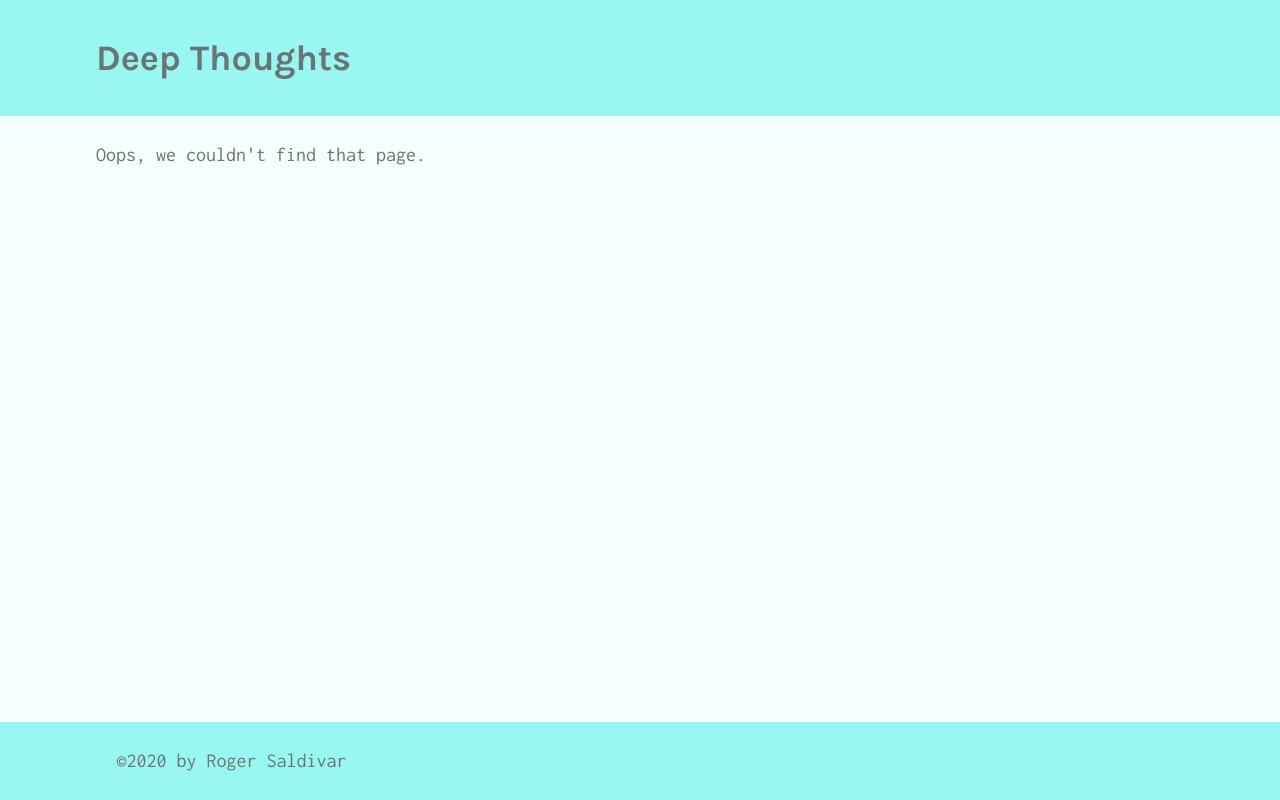
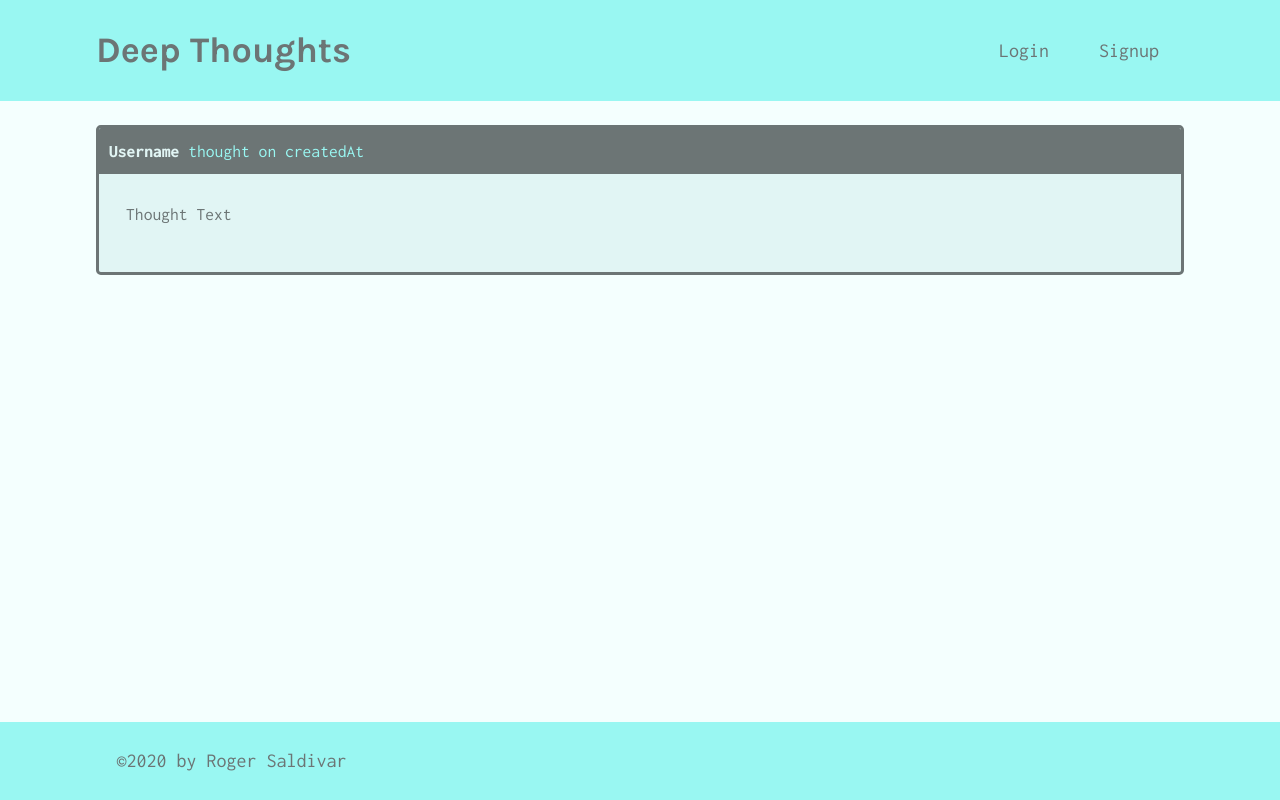
Before and after one commit to salgorog/deep-thoughts4, a React (Create React App) app in the folder client/: page /thought/1 in a window 1280 px wide. Built offline with nearby package versions, Linux system fonts and the light colour scheme.

Commit message:
implemented the Navigation LInks and URL Parameters

```diff
--- a/client/src/App.js
+++ b/client/src/App.js
@@ -31,8 +31,8 @@
               <Route exact path="/" component={Home} />
               <Route exact path="/login" component={Login} />
               <Route exact path="/signup" component={Signup} />
-              <Route exact path="/profile" component={Profile} />
-              <Route exact path="/thought" component={SingleThought} />
+              <Route exact path="/profile/:username?" component={Profile} />
+              <Route exact path="/thought/:id" component={SingleThought} />
 
               <Route component={NoMatch} />
             </Switch>
--- a/client/src/components/Header/index.js
+++ b/client/src/components/Header/index.js
@@ -1,10 +1,18 @@
 import React from 'react';
+import { Link } from 'react-router-dom';
 
 const Header = () => {
   return (
     <header className="bg-secondary mb-4 py-2 flex-row align-center">
       <div className="container flex-row justify-space-between-lg justify-center align-center">
-        <h1>Deep Thoughts</h1>
+        <Link to="/">
+          <h1>Deep Thoughts</h1>
+        </Link>
+
+        <nav className="text-center">
+          <Link to="/login">Login</Link>
+          <Link to="/signup">Signup</Link>
+        </nav>
       </div>
     </header>
   );
--- a/client/src/components/ThoughtList/index.js
+++ b/client/src/components/ThoughtList/index.js
@@ -1,4 +1,5 @@
 import React from 'react';
+import { Link } from 'react-router-dom';
 
 const ThoughtList = ({ thoughts, title }) => {
   if (!thoughts.length) {
@@ -12,15 +13,23 @@
         thoughts.map(thought => (
           <div key={thought._id} className="card mb-3">
             <p className="card-header">
+              <Link
+                to={`/profile/${thought.username}`}
+                style={{ fontWeight: 700 }}
+                className="text-light"
+              >
                 {thought.username}
+              </Link>{' '}
               thought on {thought.createdAt}
             </p>
             <div className="card-body">
+              <Link to={`/thought/${thought._id}`}>
                 <p>{thought.thoughtText}</p>
                 <p className="mb-0">
                   Reactions: {thought.reactionCount} || Click to{' '}
                   {thought.reactionCount ? 'see' : 'start'} the discussion!
                 </p>
+              </Link>
             </div>
           </div>
         ))}
--- a/client/src/pages/SingleThought.js
+++ b/client/src/pages/SingleThought.js
@@ -1,6 +1,11 @@
 import React from 'react';
+import { useParams } from 'react-router-dom';
 
 const SingleThought = props => {
+
+  const { id: thoughtId } = useParams();
+  console.log(thoughtId);
+
   return (
     <div>
       <div className="card mb-3">
```
Also changed, not shown: 2 other files (tests, documents, lock files or other folders). Lines whose indentation alone changed are shown as unchanged.
